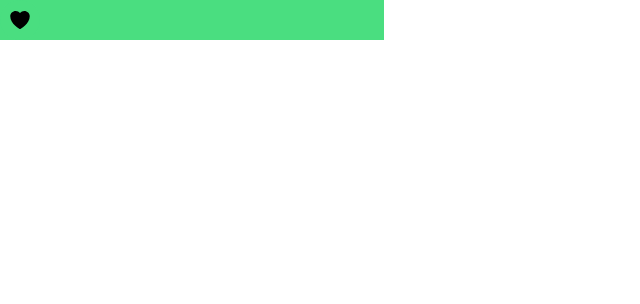
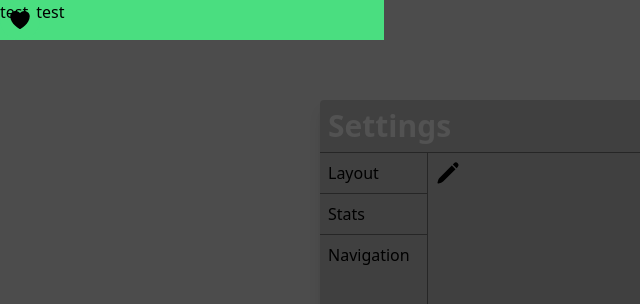
Before and after one commit to Clxssyy/classy-fivem, a React (Vite) app in the folder classy-hud/packages/ui/: page / in a window 1280 px wide. Shown: the top 304 px of the page, without its empty margins (0-640 px from the left). Built offline with nearby package versions, Linux system fonts and the light colour scheme.

Commit message:
Add DragWrapper component

```diff
--- a/classy-hud/packages/ui/src/pages/hud/Hud.tsx
+++ b/classy-hud/packages/ui/src/pages/hud/Hud.tsx
@@ -3,11 +3,12 @@ import { HeartIcon } from '@heroicons/react/24/solid'
 import HudSettings from './components/HudSettings'
 import { useExitListener } from '../../utils/exitListener'
 import { fetchNui } from '../../utils/nui'
+import DragWrapper from './components/DragWrapper'
 
 const Hud = () => {
   const [health, setHealth] = useState<number>(100)
   const [editMode, setEditMode] = useState<boolean>(false)
-  const [settings, setSettings] = useState<boolean>(false)
+  const [settings, setSettings] = useState<boolean>(true)
 
   useEffect(() => {
     if (editMode) {
@@ -46,94 +47,6 @@ const Hud = () => {
     await fetchNui('exitSettings')
   }
 
-  // TODO: change the drag and drop logic specifically how to add / remove from elements
-  function dragElement(elmnt: HTMLElement) {
-    var pos1 = 0,
-      pos2 = 0,
-      pos3 = 0,
-      pos4 = 0
-    if (document.getElementById(elmnt.id)) {
-      const element = document.getElementById(elmnt.id)
-      if (element) {
-        element.onmousedown = dragMouseDown
-      }
-    } else {
-      elmnt.onmousedown = dragMouseDown
-    }
-
-    function dragMouseDown(e: MouseEvent) {
-      e.preventDefault()
-
-      pos3 = e.clientX
-      pos4 = e.clientY
-
-      document.onmouseup = closeDragElement
-      document.onmousemove = elementDrag
-    }
-
-    function elementDrag(e: MouseEvent) {
-      e.preventDefault()
-
-      pos1 = pos3 - e.clientX
-      pos2 = pos4 - e.clientY
-      pos3 = e.clientX
-      pos4 = e.clientY
-
-      if (elmnt.offsetTop - pos2 < 0) {
-        elmnt.style.top = 0 + 'px'
-      } else if (elmnt.offsetTop - pos2 > window.innerHeight - elmnt.offsetHeight) {
-        elmnt.style.top = window.innerHeight - elmnt.offsetHeight + 'px'
-      } else {
-        elmnt.style.top = elmnt.offsetTop - pos2 + 'px'
-      }
-      if (elmnt.offsetLeft - pos1 < 0) {
-        elmnt.style.left = 0 + 'px'
-      } else if (elmnt.offsetLeft - pos1 > window.innerWidth - elmnt.offsetWidth) {
-        elmnt.style.left = window.innerWidth - elmnt.offsetWidth + 'px'
-      } else {
-        elmnt.style.left = elmnt.offsetLeft - pos1 + 'px'
-      }
-    }
-
-    function closeDragElement() {
-      document.onmouseup = null
-      document.onmousemove = null
-    }
-  }
-
-  // Improve this
-  if (editMode) {
-    const drag = document.getElementById('stats')
-    if (drag) {
-      dragElement(drag)
-    }
-
-    const element = document.getElementById('health')
-    if (element) {
-      dragElement(element)
-    }
-
-    const element2 = document.getElementById('health-circle')
-    if (element2) {
-      dragElement(element2)
-    }
-  } else {
-    const drag = document.getElementById('stats')
-    if (drag) {
-      drag.onmousedown = null
-    }
-
-    const element = document.getElementById('health')
-    if (element) {
-      element.onmousedown = null
-    }
-
-    const element2 = document.getElementById('health-circle')
-    if (element2) {
-      element2.onmousedown = null
-    }
-  }
-
   return (
     <main
       className={`h-screen w-screen absolute ${
@@ -148,14 +61,7 @@ const Hud = () => {
           <p className='font-bold text-5xl select-none'>Edit Mode</p>
         </div>
       ) : null}
-      <section
-        id='stats'
-        className={`${
-          editMode ? 'bg-blue-400/50 border-2 border-dashed border-blue-700 cursor-grab' : ''
-        } select-none absolute grid place-items-center text-center`}
-      >
-        <p className={`${editMode ? '' : 'hidden'} absolute text-blue-700 font-bold`}>Stats</p>
-        <div className={`flex gap-2 ${editMode ? 'invisible' : ''}`}>
+      <DragWrapper id='stats' editMode={editMode}>
         <div className='flex items-center justify-center gap-2'>
           <HeartIcon className='w-6 h-6' />
           <p>{health}%</p>
@@ -164,29 +70,13 @@ const Hud = () => {
           <HeartIcon className='w-6 h-6' />
           <p>{health}%</p>
         </div>
-        </div>
-      </section>
-      <section
-        id='health'
-        className={`${
-          editMode ? 'bg-blue-400/50 border-2 border-dashed border-blue-700 cursor-grab' : ''
-        } select-none absolute grid place-items-center text-center`}
-      >
-        <p className={`${editMode ? '' : 'hidden'} absolute text-blue-700 font-bold`}>Stats</p>
-        <div className={`flex gap-2 ${editMode ? 'invisible' : ''}`}>
+      </DragWrapper>
+      <DragWrapper id='health-bar' editMode={editMode}>
         <div className='w-96 h-10 bg-green-400/50'>
           <div style={{ width: `${health}%` }} className='bg-green-400 h-full'></div>
         </div>
-        </div>
-      </section>
-      <section
-        id='health-circle'
-        className={`${
-          editMode ? 'bg-blue-400/50 border-2 border-dashed border-blue-700 cursor-grab' : ''
-        } select-none absolute grid place-items-center text-center`}
-      >
-        <p className={`${editMode ? '' : 'hidden'} absolute text-blue-700 font-bold`}>Stats</p>
-        <div className={`flex gap-2 ${editMode ? 'invisible' : ''}`}>
+      </DragWrapper>
+      <DragWrapper id='health circle' editMode={editMode}>
         <div className='w-10 h-10 rounded-full overflow-hidden bg-green-400/50 flex place-items-center justify-center'>
           <HeartIcon className='w-6 h-6 absolute' />
           <div
@@ -194,8 +84,11 @@ const Hud = () => {
             className='bg-green-400 w-full place-self-end'
           ></div>
         </div>
-        </div>
-      </section>
+      </DragWrapper>
+      <DragWrapper editMode={editMode} id='test'>
+        <div>test</div>
+        <div>test</div>
+      </DragWrapper>
     </main>
   )
 }
--- /dev/null
+++ b/classy-hud/packages/ui/src/pages/hud/components/DragWrapper.tsx
@@ -0,0 +1,87 @@
+interface DragWrapperProps {
+  children: JSX.Element | JSX.Element[]
+  editMode: boolean
+  id: string
+}
+
+// TODO: change the drag and drop logic
+function dragElement(elmnt: HTMLElement) {
+  var pos1 = 0,
+    pos2 = 0,
+    pos3 = 0,
+    pos4 = 0
+  if (document.getElementById(elmnt.id)) {
+    const element = document.getElementById(elmnt.id)
+    if (element) {
+      element.onmousedown = dragMouseDown
+    }
+  } else {
+    elmnt.onmousedown = dragMouseDown
+  }
+
+  function dragMouseDown(e: MouseEvent) {
+    e.preventDefault()
+
+    pos3 = e.clientX
+    pos4 = e.clientY
+
+    document.onmouseup = closeDragElement
+    document.onmousemove = elementDrag
+  }
+
+  function elementDrag(e: MouseEvent) {
+    e.preventDefault()
+
+    pos1 = pos3 - e.clientX
+    pos2 = pos4 - e.clientY
+    pos3 = e.clientX
+    pos4 = e.clientY
+
+    if (elmnt.offsetTop - pos2 < 0) {
+      elmnt.style.top = 0 + 'px'
+    } else if (elmnt.offsetTop - pos2 > window.innerHeight - elmnt.offsetHeight) {
+      elmnt.style.top = window.innerHeight - elmnt.offsetHeight + 'px'
+    } else {
+      elmnt.style.top = elmnt.offsetTop - pos2 + 'px'
+    }
+    if (elmnt.offsetLeft - pos1 < 0) {
+      elmnt.style.left = 0 + 'px'
+    } else if (elmnt.offsetLeft - pos1 > window.innerWidth - elmnt.offsetWidth) {
+      elmnt.style.left = window.innerWidth - elmnt.offsetWidth + 'px'
+    } else {
+      elmnt.style.left = elmnt.offsetLeft - pos1 + 'px'
+    }
+  }
+
+  function closeDragElement() {
+    document.onmouseup = null
+    document.onmousemove = null
+  }
+}
+
+const DragWrapper = ({ children, editMode, id }: DragWrapperProps) => {
+  const element = document.getElementById(id)
+
+  if (element) {
+    if (editMode) dragElement(element)
+    else element.onmousedown = null
+  }
+
+  return (
+    <div
+      id={id}
+      className={`${
+        editMode ? 'bg-blue-400/50 border-2 border-dashed border-blue-700 cursor-grab' : ''
+      } select-none absolute grid place-items-center text-center`}
+    >
+      <p
+        className={`${editMode ? '' : 'hidden'} absolute text-blue-400 font-bold whitespace-nowrap`}
+      >
+        {id}
+      </p>
+      <div className={`flex gap-2 ${editMode ? 'invisible' : ''}`}>{children}</div>
+    </div>
+  )
+}
+
+export default DragWrapper
--- a/classy-hud/packages/ui/src/pages/hud/components/HudSettings.tsx
+++ b/classy-hud/packages/ui/src/pages/hud/components/HudSettings.tsx
@@ -9,7 +9,7 @@ interface HudSettingsProps {
 const HudSettings = ({ editMode, setEditMode, exit }: HudSettingsProps) => {
   return (
     <div className='absolute grid place-items-center h-screen w-screen'>
-      <div className='w-1/2 h-3/4 bg-neutral-700 rounded shadow-lg flex-col flex divide-y divide-neutral-800'>
+      <div className='w-1/2 h-3/4 bg-neutral-700 rounded shadow-lg flex-col flex divide-y divide-neutral-800 z-10'>
         <header className='flex justify-between text-neutral-600'>
           <h1 className='p-2 font-bold text-3xl'>Settings</h1>
           <button className='p-2' onClick={exit}>
```
Lines whose indentation alone changed are shown as unchanged.
